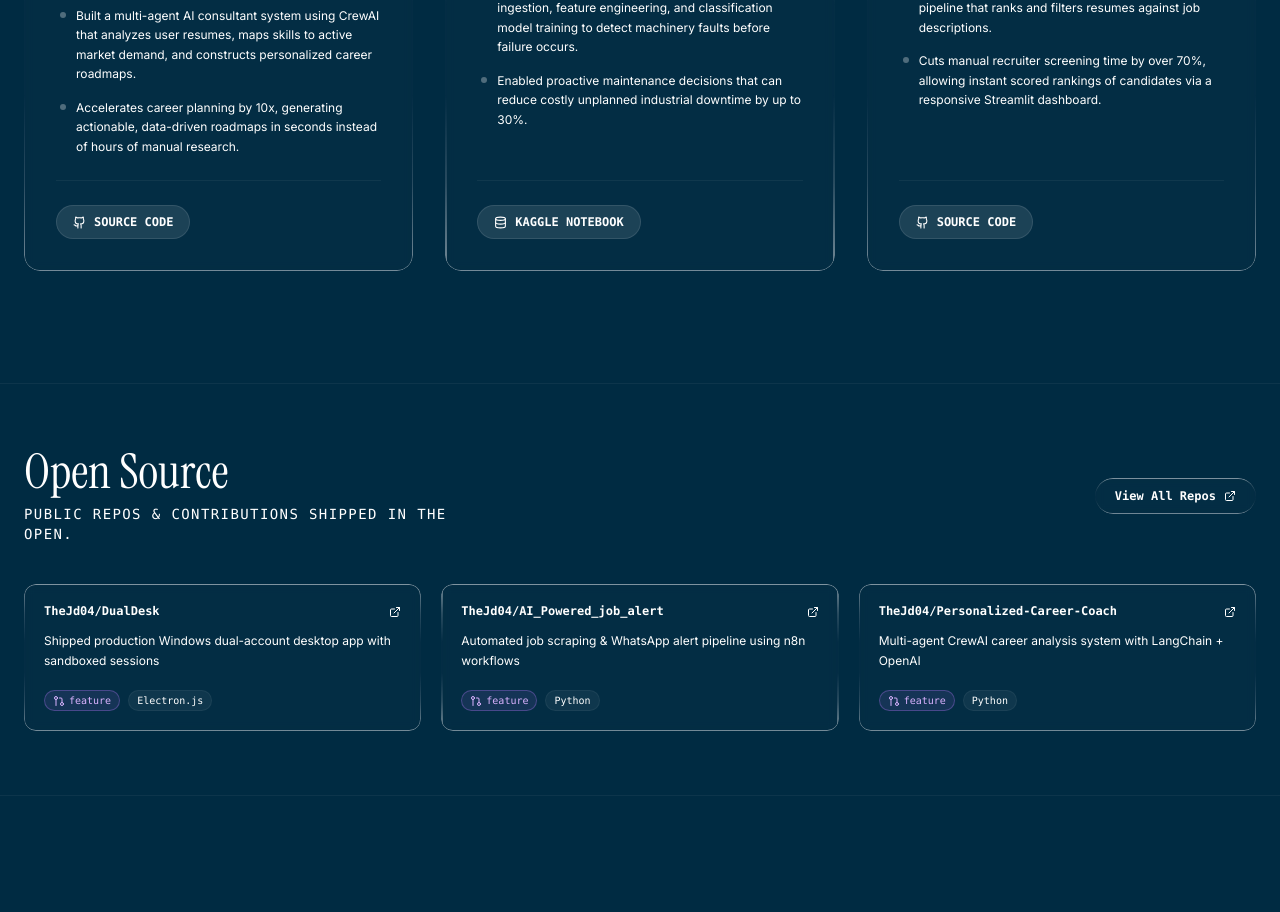
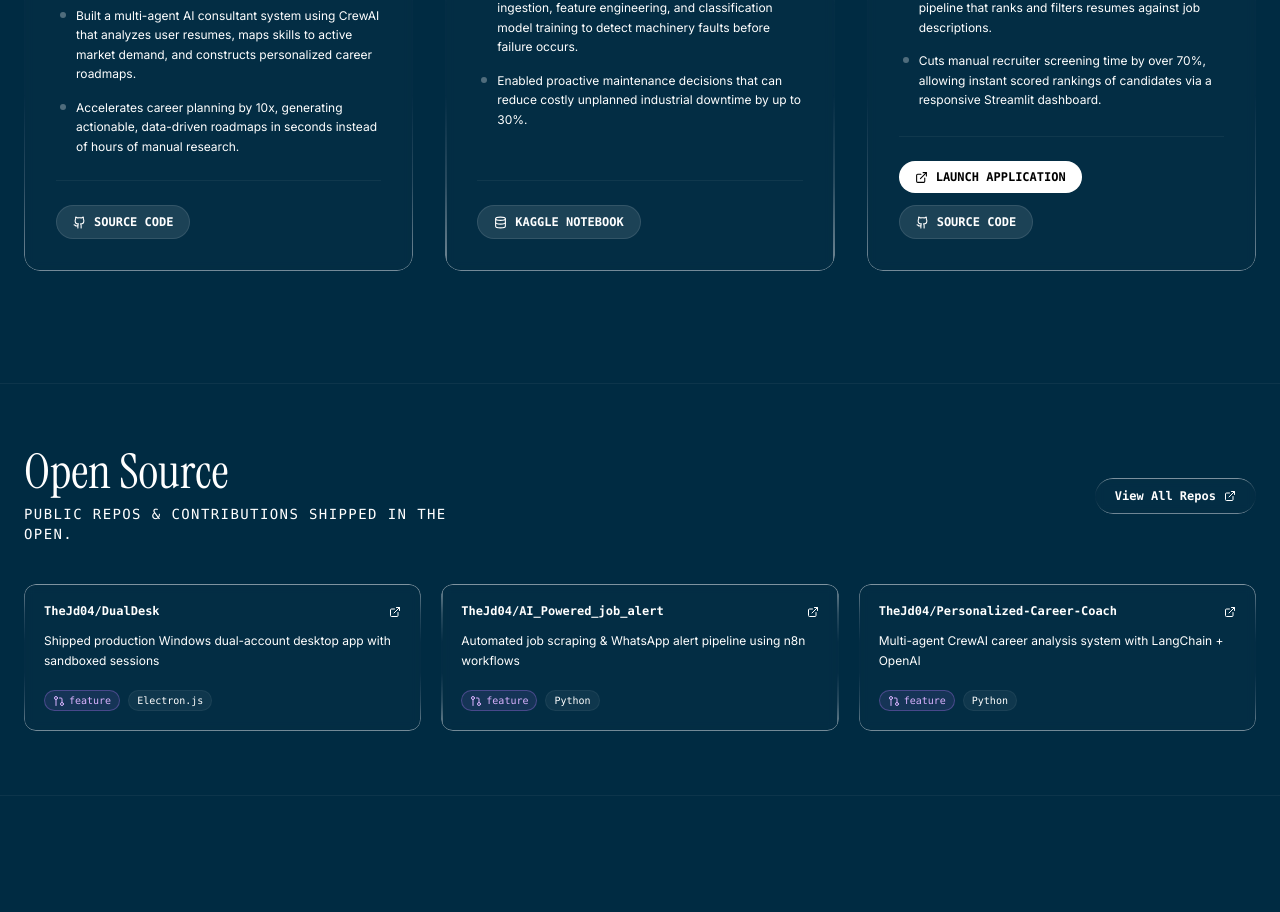
Before and after one commit to TheJd04/resume.cv, a React (Vite) app: page / in a window 1280 px wide. Shown: the part 4030-4942 px from the top of the page. Built offline with nearby package versions, Linux system fonts and the light colour scheme.

Commit message:
Add live Vercel URL and repo URL for Resume Screening App

```diff
--- a/src/data.ts
+++ b/src/data.ts
@@ -189,7 +189,8 @@
       'Automated candidate shortlisting by building an NLP pipeline that ranks and filters resumes against job descriptions.',
       'Cuts manual recruiter screening time by over 70%, allowing instant scored rankings of candidates via a responsive Streamlit dashboard.'
     ],
-    githubUrl: 'https://github.com/TheJd04'
+    liveUrl: 'https://resume-screening-app-nine.vercel.app',
+    githubUrl: 'https://github.com/TheJd04/Resume-screening-App'
   }
 ];
 
```
